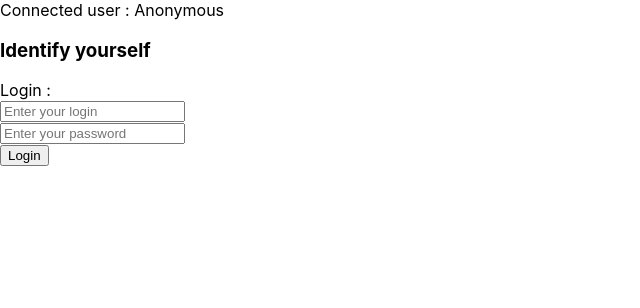
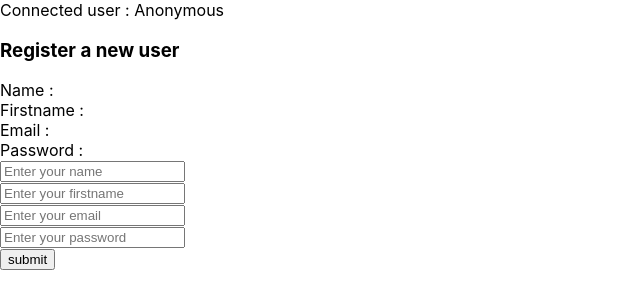
Before and after one commit to rakotomamymy/formationReactHooks, a React (Create React App) app: page /Register in a window 1280 px wide. Shown: the top 308 px of the page, without its empty margins (0-640 px from the left). Built offline with nearby package versions, Linux system fonts and the light colour scheme; the HTML template or start-up script is replaced by a standard one.

Commit message:
Add Register component

```diff
--- a/src/App.js
+++ b/src/App.js
@@ -3,6 +3,7 @@ import './App.css';
 import Login from './Login/Login';
 import Home from './Home/Home';
 import {LogOutWithHistory} from './LogOut/LogOut';
+import Register from './Register/Register';
 import { BrowserRouter as Router, Route , Switch} from 'react-router-dom';
 
 function App() {
@@ -38,11 +39,14 @@ function App() {
       <Router>
         {isAuthenticated && <LogOutWithHistory logginOut={userLoggedOut}/>}
         <Switch>
-          <Route path="/Home/">
-            <Home/>
+          <Route path="/Login">
+            <Login onLogginSuccess={userLogged}/>
+          </Route>
+          <Route path="/Register">
+            <Register/>
           </Route>
           <Route path="/">
-            <Login onLogginSuccess={userLogged}/>
+            <Home/>
           </Route>
         </Switch>
       </Router>
--- /dev/null
+++ b/src/Register/Register.jsx
@@ -0,0 +1,104 @@
+import React, {useState} from 'react';
+
+export default function Register() {
+
+    const defaultValue = {
+        name: '',
+        firstname : '',
+        email: '',
+        password: ''
+    }
+    const [value, setValue] = useState(defaultValue);
+
+    const defaultError = {
+        name: [],
+        firstname : [],
+        email: [],
+        password: []
+    }
+    const [error, setError] = useState(defaultError);
+
+    const onInputChanged = (e, validators) => {
+        const inputValue = e.target.value;
+        const inputName = e.target.name;
+        setValue({...value, [inputName]: inputValue})
+
+        handleValidation(e.target, validators)
+    }
+
+    const handleValidation = (target, validators) => {
+        validators.forEach(validator => {
+            const result = validator(target.value, target.name);
+            const errorList = error[target.name];
+            if (!result.isValid) {
+                if (!errorList.includes(result.errorMessage))
+                    setError({...error, [target.name]: [...errorList, result.errorMessage]})
+            } else {
+                if (errorList.includes(result.errorMessage))
+                    setError({...error, [target.name]: errorList.filter(e => e !== result.errorMessage)})
+            }
+        });
+    };
+
+    const isRequired = (value, name) => {
+        return {
+            isValid: value !== '',
+            errorMessage: `${name} is empty`
+        };
+    };
+
+    const isEmail = (value, name) => {
+        return {
+            isValid: value === '' || /\S+@\S+\.\S+/.test(value),
+            errorMessage: `invalid ${name}`
+        }
+    };
+
+    const submitForm = (e) => {
+        e.preventDefault();
+
+        //Call callback function of App.js
+        //Add localStorage
+        //Add redirection
+    };
+
+    return(
+        <div>
+            <h3>Register a new user</h3>
+            <div className="m-2">
+                <div>Name : {value.name}</div>
+                <div>Firstname : {value.firstname}</div>
+                <div>Email : {value.email}</div>
+                <div>Password : {value.password}</div>
+            </div>
+
+            <form onSubmit={submitForm}>
+                <div className="m-2">
+                    <div>
+                        <input type="text" placeholder="Enter your name" name="name" onChange={(e) => onInputChanged(e, [isRequired])}/>
+                        <span>{error.name !== '' && error.name}</span>
+                    </div>
+
+                    <div>
+                        <input type="text" placeholder="Enter your firstname" name="firstname" onChange={(e) => onInputChanged(e, [isRequired])}/>
+                        <span>{error.firstname !== '' && error.firstname}</span>
+                    </div>
+
+                    <div>
+                        <input type="text" placeholder="Enter your email" name="email" onChange={(e) => onInputChanged(e, [isEmail, isRequired])}/>
+                        <span>{error.email.length > 0 && error.email[error.email.length - 1] !== '' && error.email[error.email.length - 1]}</span>
+                    </div>
+
+                    <div>
+                        <input type="text" placeholder="Enter your password" name="password" onChange={(e) => onInputChanged(e, [isRequired])}/>
+                        <span>{error.password !== '' && error.password}</span>
+                    </div>
+
+                    <div className="m-2">
+                        <input className="btn btn-default" type="submit" value="submit"/>
+                    </div>
+                </div>
+            </form>
+        </div>
+    );
+}
```
